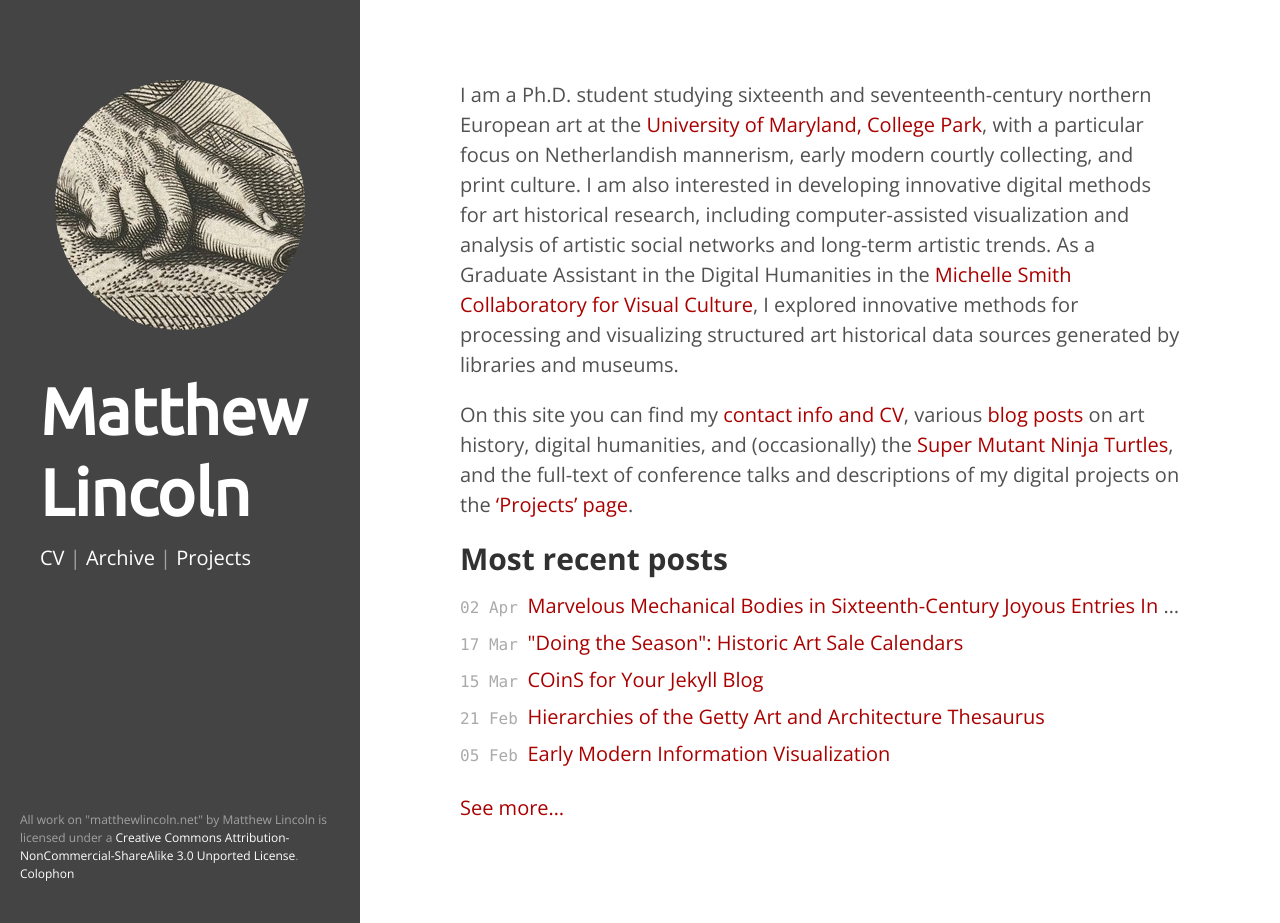
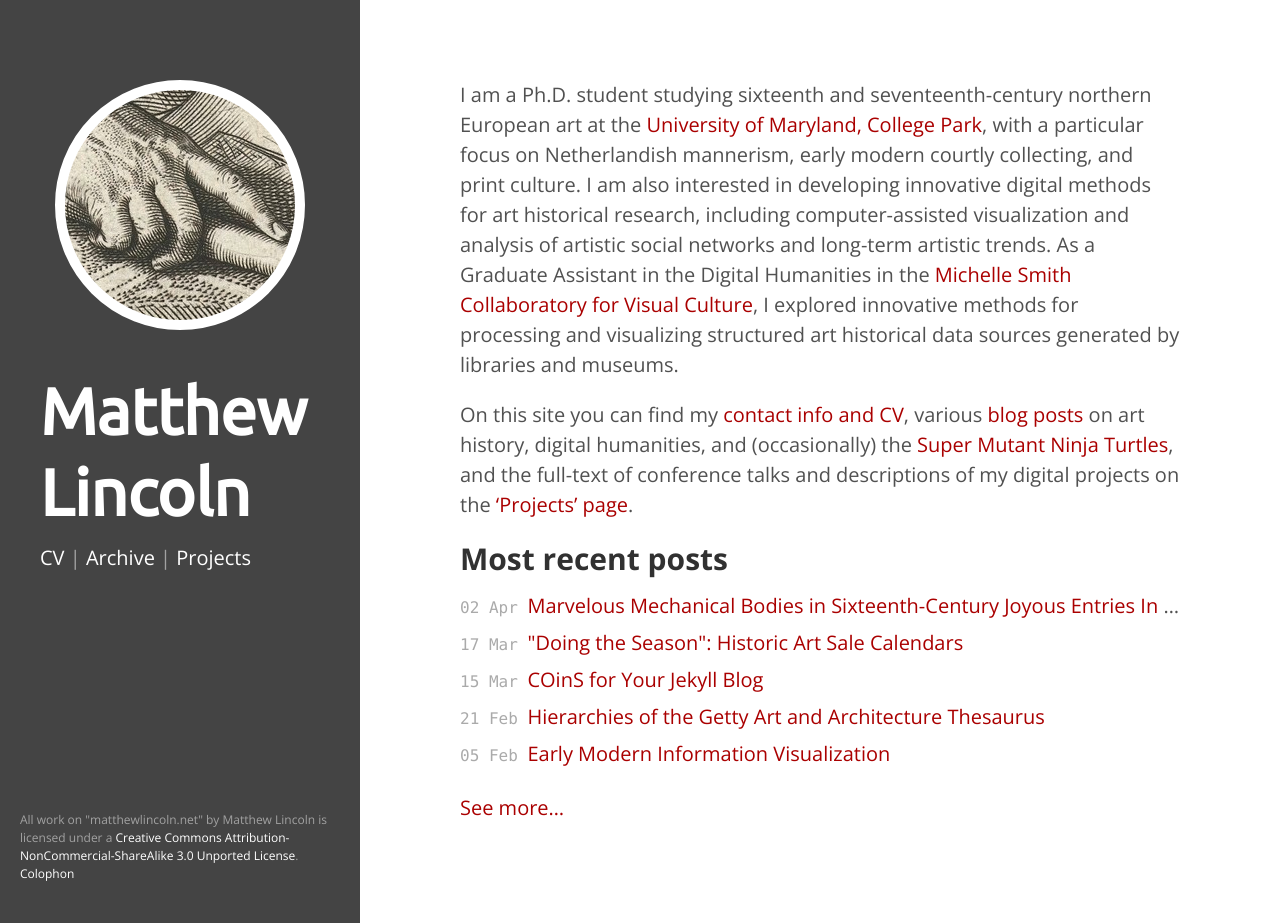
Before and after one commit to mdlincoln/mdlincoln.github.io, a Jekyll site: the page built from index.md, in a window 1280 px wide and 923 px high. Built offline with Jekyll 4.4.1, drawn with Linux system fonts in a browser that asks for light colours.

Commit message:
add white border around header circle

```diff
--- a/assets/css/hyde.css
+++ b/assets/css/hyde.css
@@ -141,6 +141,7 @@ a.sidebar-nav-item:focus {
   margin: 2em auto;
   width: 200px;
   height: 200px;
+  border: 10px solid #fff;
   border-radius: 100px;
   -webkit-border-radius: 100px;
   -moz-border-radius: 100px;
```
